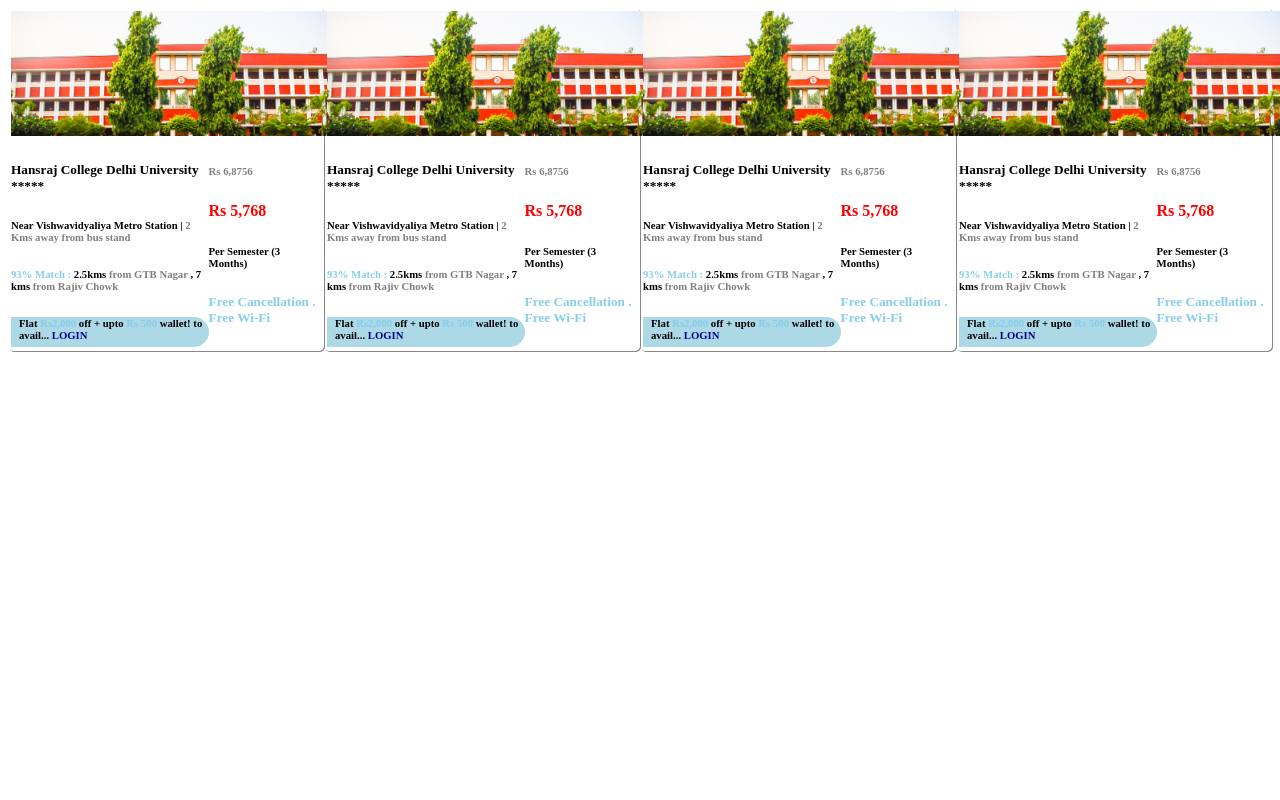
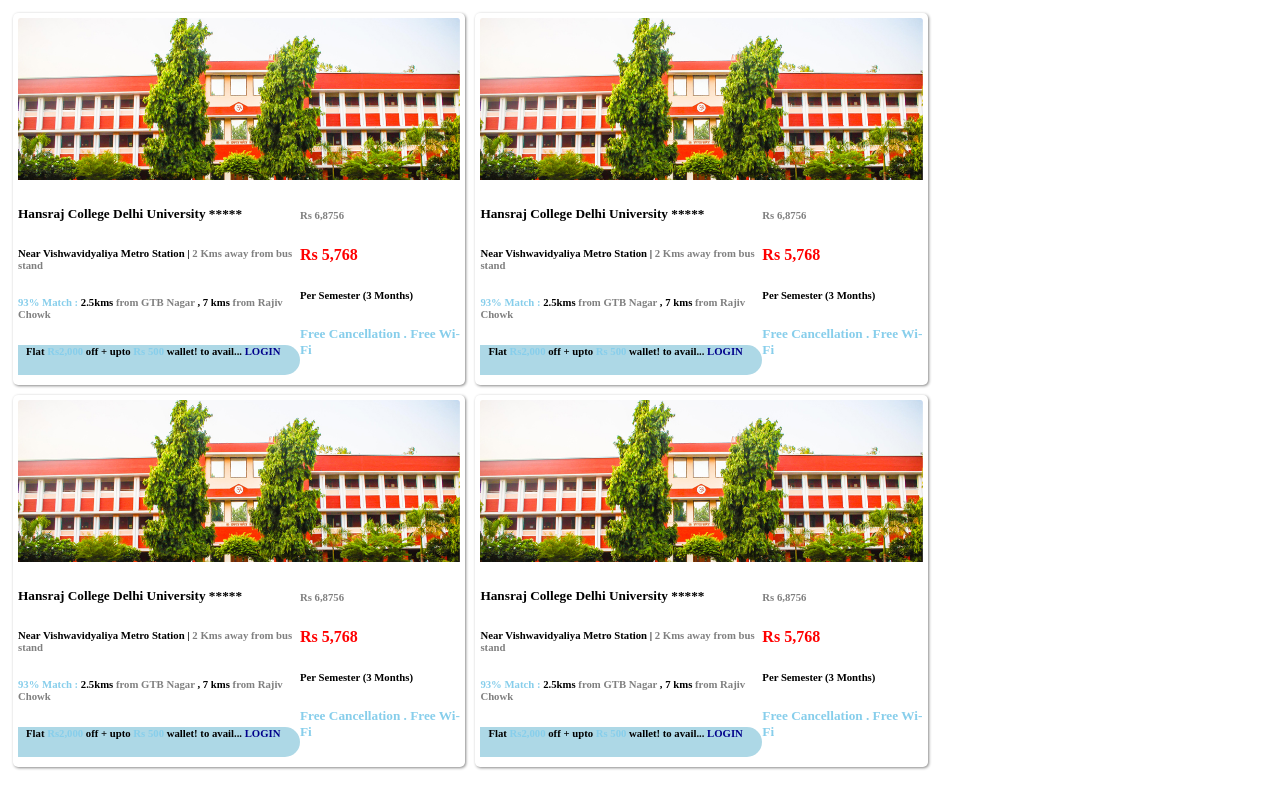
Before and after one commit to Aakash-kumar-123/collegedunia, a plain HTML site: page index.html in a window 1280 px wide. Drawn offline with Linux system fonts and the light colour scheme.

Commit message:
new changes done

```diff
--- a/index.html
+++ b/index.html
@@ -4,7 +4,9 @@
 <title>Page Title</title>
 <link rel="stylesheet" type="text/css" href="./style.css">
 </head>
-<body >
+<body>
+<div>
+<div class="card_align">
 <div class="card_design">
 	<img src="./college.jpg">
 	<div class="adjacent_text">
@@ -43,7 +45,8 @@
 	</div>
 	</div>
 </div>
-
+</div>
+<div class="card_align">
 <div class="card_design">
 	<img src="./college.jpg">
 	<div class="adjacent_text">
@@ -81,7 +84,8 @@
 		<h5 class="blue_text">Free Cancellation . Free Wi-Fi</h5>
 	</div>
 	</div>
+	</div>
+	</div>
 </div>
-
 </body>
 </html>
--- a/style.css
+++ b/style.css
@@ -1,10 +1,6 @@
-body{
 
-	display: flex;
-}
 div img{
-	width: 110%;
-	height: 52%;
+	width: 100%;
 }
 .grey_text{
 	color: grey;
@@ -29,9 +25,14 @@ div img{
 	justify-content: space-between;
 }
 .card_design{
-	width: 45%;
-	height: 50%;
-	padding: 3px;
+	width: 35%;
+	height: 40%;
+	padding: 5px;
 	border-radius: 5px;
-	box-shadow: 1px 1px #888888;
+	margin: 5px;
+	box-shadow: 1px 1px 3px #888888;
 }
+.card_align{
+	display: flex;
+	margin: auto;
+}
```
